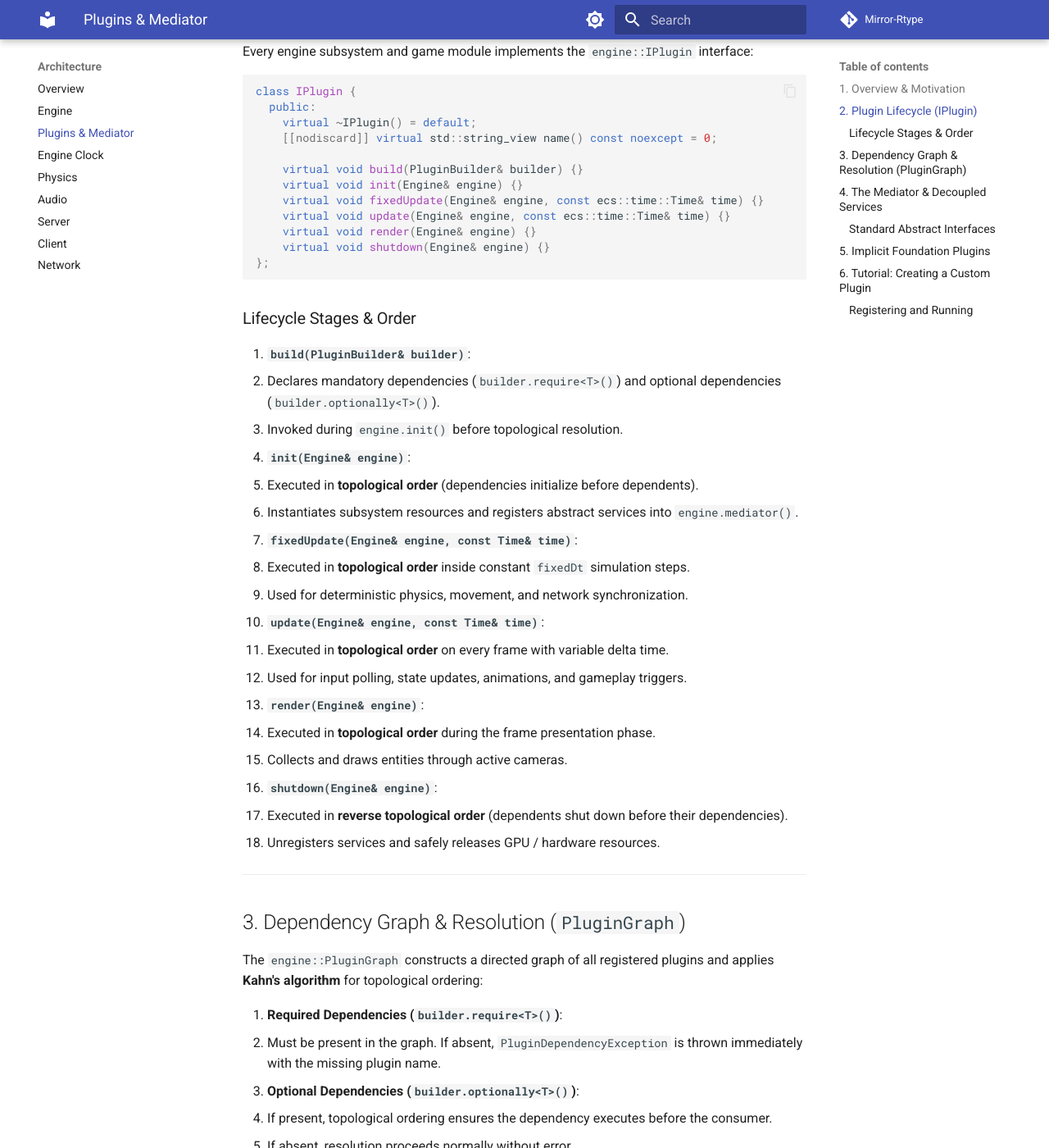
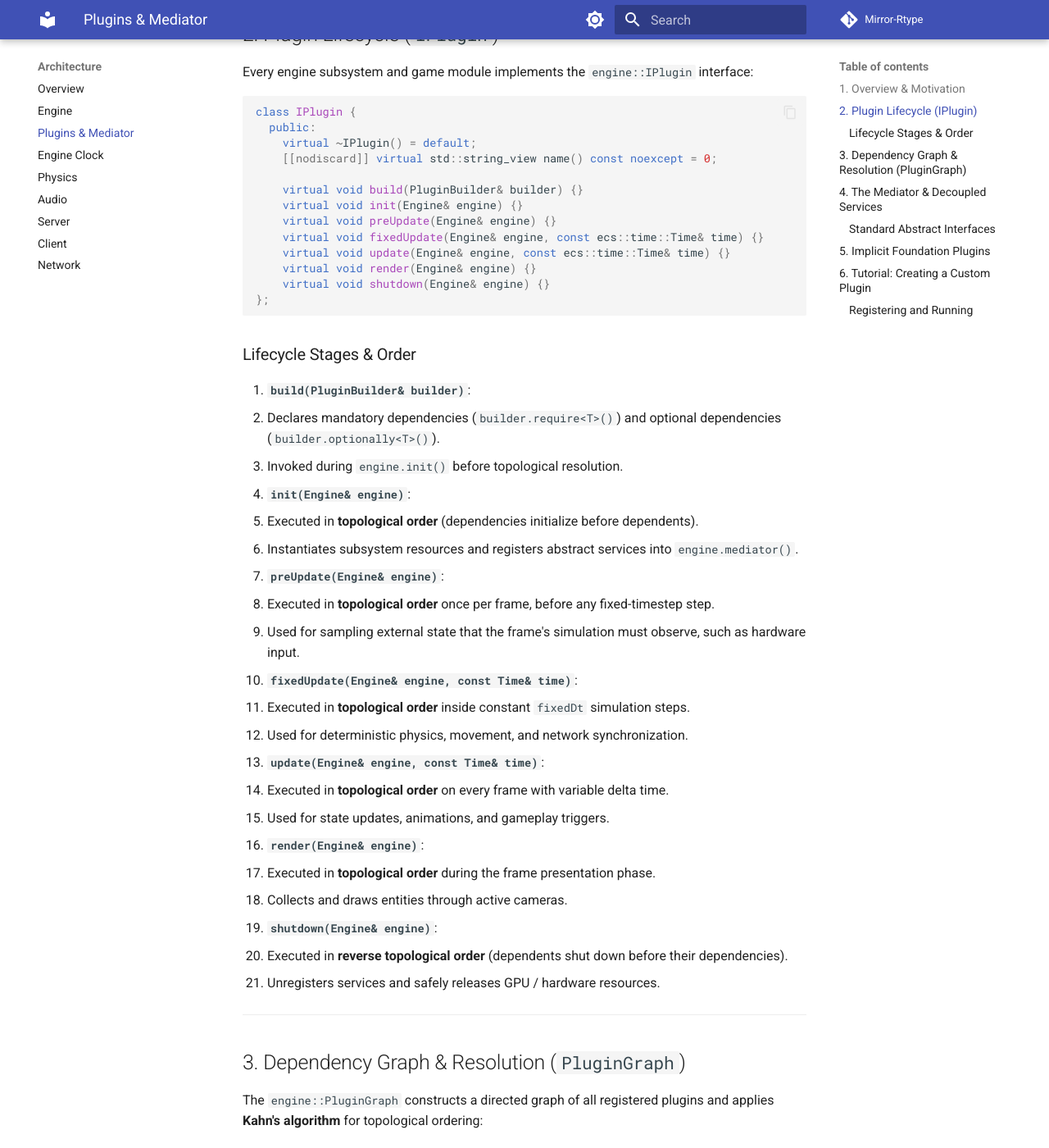
Before and after one commit to Matt4401/Mirror-Rtype, an MkDocs documentation site: the page built from docs/architecture/plugins.md, in a window 1280 px wide and 1400 px high, scrolled down 909 px. Shown: the whole window at 82% size. Built offline with MkDocs 1.6.1 and Material for MkDocs 9.7.7, drawn with Linux system fonts in a browser that asks for light colours; comment, search, counter and statistics services are not loaded.

Commit message:
fix(core): run preUpdate before ticks and build frame Time through Clock
Co-Authored-By: Claude Opus 5.5 <noreply@anthropic.com>

```diff
--- a/docs/architecture/plugins.md
+++ b/docs/architecture/plugins.md
@@ -6,7 +6,7 @@ The R-Type engine is designed according to **Track #1 (Advanced Architecture)**:
 
 To achieve true modularity, the engine introduces three interconnected architectural patterns:
 
-1. **The Plugin System (`engine::IPlugin`)**: Replaces manual procedural wiring with an inversion-of-control lifecycle (`build`, `init`, `fixedUpdate`, `update`, `render`, `shutdown`).
+1. **The Plugin System (`engine::IPlugin`)**: Replaces manual procedural wiring with an inversion-of-control lifecycle (`build`, `init`, `preUpdate`, `fixedUpdate`, `update`, `render`, `shutdown`).
 2. **The Dependency Graph (`engine::PluginGraph`)**: Resolves compile-time and runtime inter-plugin requirements as a Directed Acyclic Graph (DAG) using **Kahn's topological sort algorithm**, providing early cycle and missing-dependency detection.
 3. **The Mediator (`engine::Mediator`)**: A typed service registry where plugins register and query **abstract interfaces** (`IWindowService`, `IRenderService`, `IInputService`, `IPhysicsService`) rather than concrete subsystems, decoupling modules entirely.
 
@@ -56,6 +56,7 @@ class IPlugin {
 
     virtual void build(PluginBuilder& builder) {}
     virtual void init(Engine& engine) {}
+    virtual void preUpdate(Engine& engine) {}
     virtual void fixedUpdate(Engine& engine, const ecs::time::Time& time) {}
     virtual void update(Engine& engine, const ecs::time::Time& time) {}
     virtual void render(Engine& engine) {}
@@ -71,16 +72,19 @@ class IPlugin {
 2. **`init(Engine& engine)`**:
    - Executed in **topological order** (dependencies initialize before dependents).
    - Instantiates subsystem resources and registers abstract services into `engine.mediator()`.
-3. **`fixedUpdate(Engine& engine, const Time& time)`**:
+3. **`preUpdate(Engine& engine)`**:
+   - Executed in **topological order** once per frame, before any fixed-timestep step.
+   - Used for sampling external state that the frame's simulation must observe, such as hardware input.
+4. **`fixedUpdate(Engine& engine, const Time& time)`**:
    - Executed in **topological order** inside constant `fixedDt` simulation steps.
    - Used for deterministic physics, movement, and network synchronization.
-4. **`update(Engine& engine, const Time& time)`**:
+5. **`update(Engine& engine, const Time& time)`**:
    - Executed in **topological order** on every frame with variable delta time.
-   - Used for input polling, state updates, animations, and gameplay triggers.
-5. **`render(Engine& engine)`**:
+   - Used for state updates, animations, and gameplay triggers.
+6. **`render(Engine& engine)`**:
    - Executed in **topological order** during the frame presentation phase.
    - Collects and draws entities through active cameras.
-6. **`shutdown(Engine& engine)`**:
+7. **`shutdown(Engine& engine)`**:
    - Executed in **reverse topological order** (dependents shut down before their dependencies).
    - Unregisters services and safely releases GPU / hardware resources.
 
```
Also changed, not shown: 5 other files.
